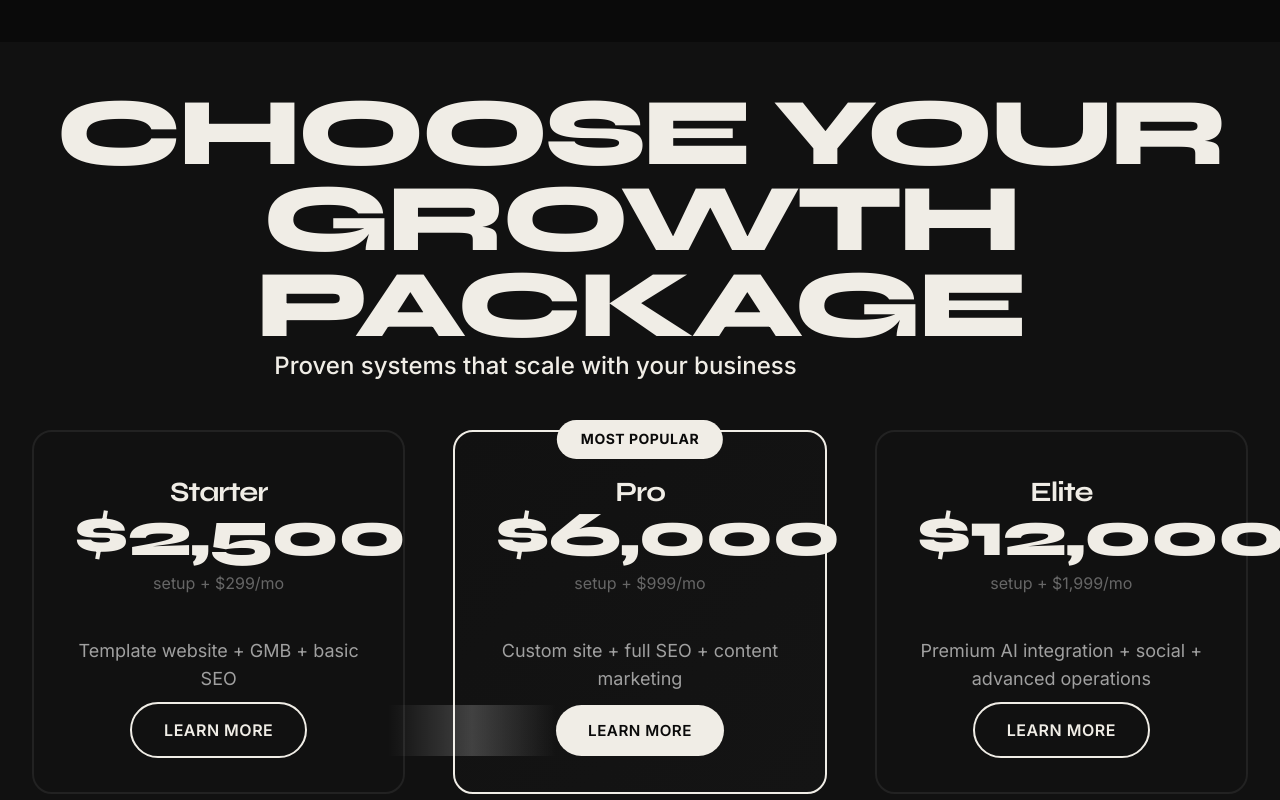
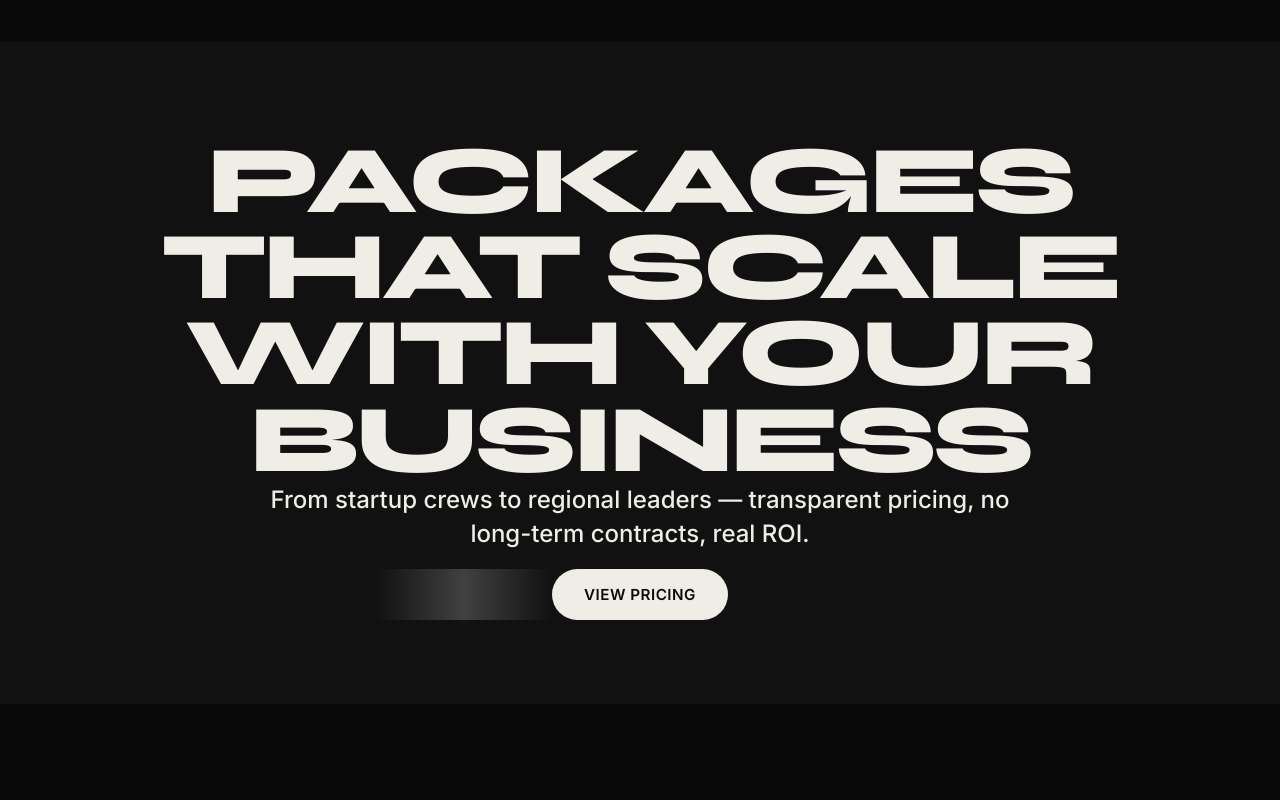
Before and after one commit to Gull-Stack/hard-court-marketing-site, an Eleventy site: page src/index.njk in a window 1280 px wide. Shown: the part 1740-2540 px from the top of the page. Built offline with nearby package versions, Linux system fonts and the light colour scheme; Eleventy itself is replaced by a stand-in of ours; files that its build step writes are made by us from their sources.

Commit message:
Remove pricing cards from homepage, add simple CTA to pricing page

```diff
--- a/src/index.njk
+++ b/src/index.njk
@@ -45,37 +45,12 @@ permalink: "/"
     </div>
 </section>
 
-<!-- Pricing Tiers Preview -->
-<section class="py-3" style="background: #111111;">
-    <div class="container">
-        <div class="text-center mb-3">
-            <h2 class="fade-in-up">Choose Your Growth Package</h2>
-            <p class="text-large fade-in-up">Proven systems that scale with your business</p>
-        </div>
-
-        <div class="pricing-grid">
-            <div class="pricing-card fade-in-up">
-                <h3>Starter</h3>
-                <div class="price">$2,500</div>
-                <div class="price-period">setup + $299/mo</div>
-                <p>Template website + GMB + basic SEO</p>
-                <a href="/pricing" class="cta-button-secondary">Learn More</a>
-            </div>
-            <div class="pricing-card popular fade-in-up">
-                <h3>Pro</h3>
-                <div class="price">$6,000</div>
-                <div class="price-period">setup + $999/mo</div>
-                <p>Custom site + full SEO + content marketing</p>
-                <a href="/pricing" class="cta-button">Learn More</a>
-            </div>
-            <div class="pricing-card fade-in-up">
-                <h3>Elite</h3>
-                <div class="price">$12,000</div>
-                <div class="price-period">setup + $1,999/mo</div>
-                <p>Premium AI integration + social + advanced operations</p>
-                <a href="/pricing" class="cta-button-secondary">Learn More</a>
-            </div>
-        </div>
+<!-- Pricing CTA -->
+<section style="background: #111111; padding: 6rem 0;">
+    <div class="container text-center">
+        <h2 class="fade-in-up">Packages That Scale With Your Business</h2>
+        <p class="text-large fade-in-up" style="max-width: 50ch; margin: 0 auto 2rem;">From startup crews to regional leaders — transparent pricing, no long-term contracts, real ROI.</p>
+        <a href="/pricing" class="cta-button fade-in-up">View Pricing</a>
     </div>
 </section>
 
```
Also changed, not shown: 1 other file.
